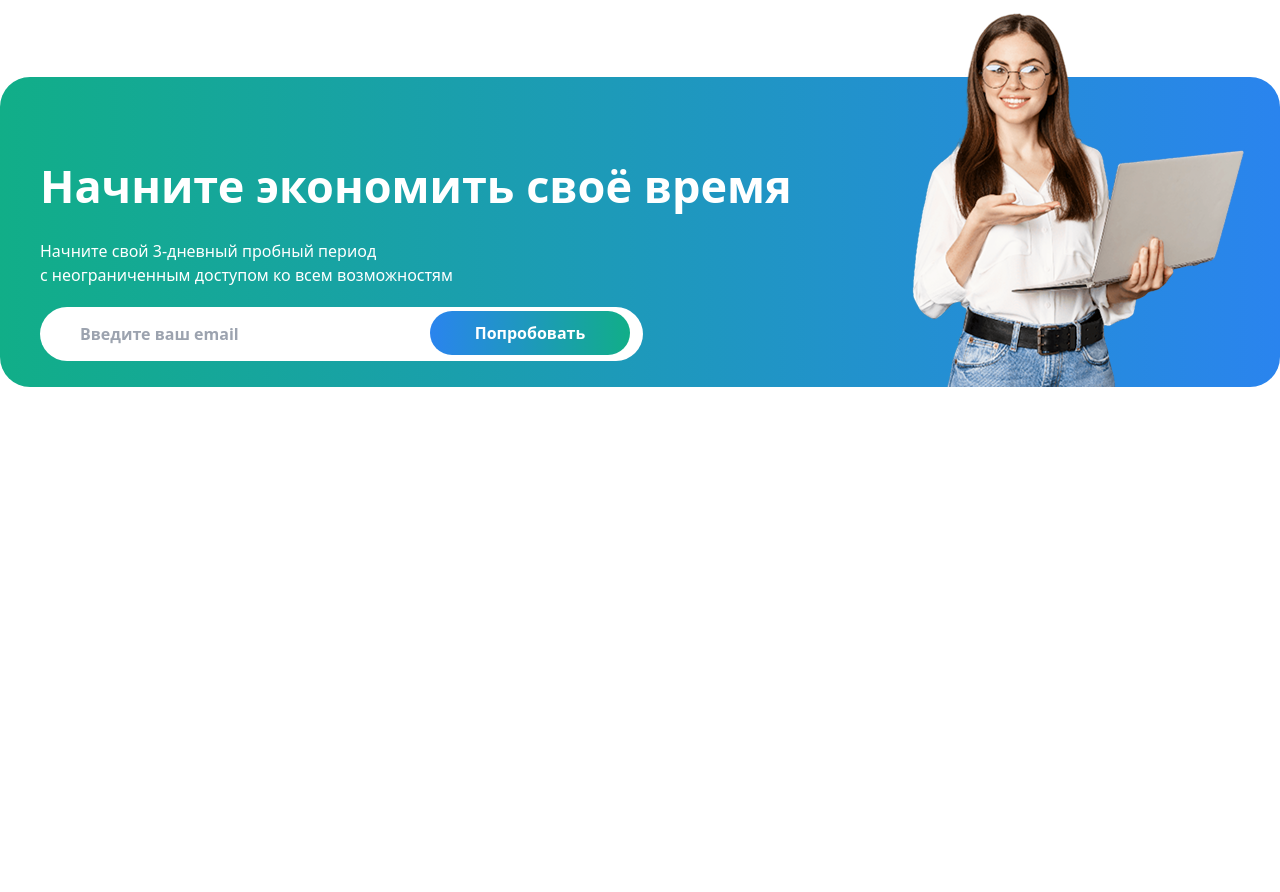
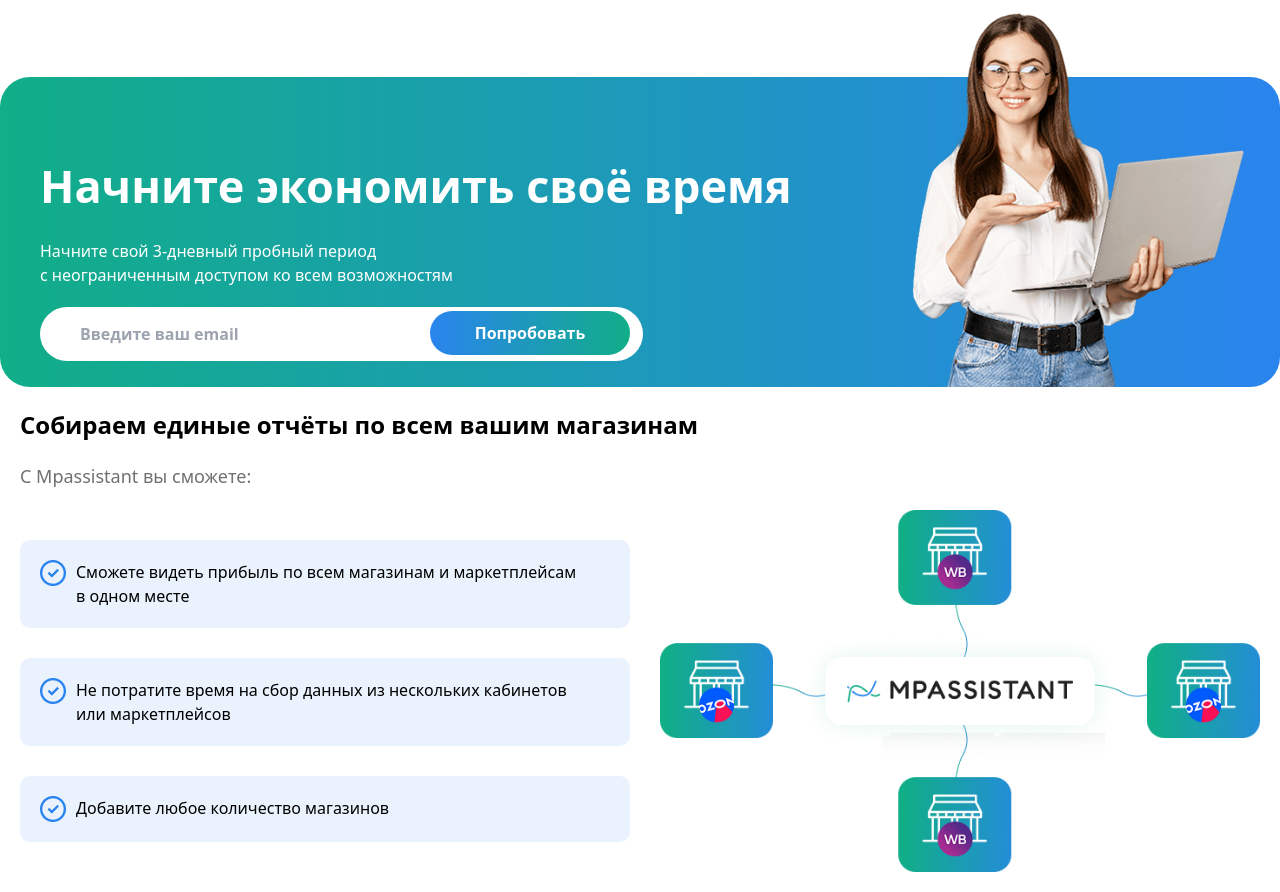
Before and after one commit to MuhammadEvazov/project5, a website: page src/index.html in a window 1280 px wide. Shown: the part 1831-2723 px from the top of the page. Before the commit the page ends 2218 px from the top, so only its background shows below. Drawn offline with nearby package versions, Linux system fonts and the light colour scheme; files that its build step writes are made by us from their sources.

Commit message:
fifth section created successfully

```diff
--- a/src/index.html
+++ b/src/index.html
@@ -141,9 +141,9 @@
             </article>
         </section>
 
-        <section class="section4 p-[20px] lg-[w-90%] lg:m-auto lg:max-w-[1300px] flex flex-col lg:flex-row items-center bg-gradient-to-r from-[#11AE88] to-[#2A84EE] lg:rounded-[30px] lg:h-[310px] lg:mt-[100px]">
-            <aside
-                class="p-[20px] text-[white] flex flex-col items-start gap-[20px] lg:w-[100%] lg:h-[200px]">
+        <section
+            class="section4 p-[20px] lg-[w-90%] lg:m-auto lg:max-w-[1300px] flex flex-col lg:flex-row items-center bg-gradient-to-r from-[#11AE88] to-[#2A84EE] lg:rounded-[30px] lg:h-[310px] lg:mt-[100px]">
+            <aside class="p-[20px] text-[white] flex flex-col items-start gap-[20px] lg:w-[100%] lg:h-[200px]">
                 <h1 class="text-[25px] lg:text-[45px] text-white font-[900]">Начните экономить своё время</h1>
                 <p>Начните свой 3-дневный пробный период <br> с неограниченным доступом ко всем возможностям</p>
                 <input class="font-[600] py-[15px] px-[40px] rounded-[30px] w-[73%]" type="email"
@@ -153,6 +153,29 @@
             </aside>
             <img class="lg:relative top-[-37px]" src="./Images/[removal 1.png" alt="">
         </section>
+
+        <section class="section5 p-[20px] lg-[w-90%] lg:m-auto lg:max-w-[1300px] flex flex-col items-start gap-[20px]">
+            <h2 class="text-[24px] font-[700]">Собираем единые отчёты по всем вашим магазинам</h2>
+            <p class="text-[18px] text-[#707070]">C Mpassistant вы сможете:</p>
+            <aside class="flex flex-col items-start gap-[30px] lg:flex-row lg:items-center">
+                <div class="flex flex-col items-start gap-[30px]">
+                    <div class="p-[20px] lg:w-[100%] rounded-[10px] flex justify-between items-start gap-[10px] bg-[#EAF3FD]">
+                        <img src="./Images/Vector (18).png" alt="">
+                        <p>Сможете видеть прибыль по всем магазинам и маркетплейсам в одном месте</p>
+                    </div>
+                    <div class="p-[20px] lg:w-[100%] rounded-[10px] flex justify-between items-start gap-[10px] bg-[#EAF3FD]">
+                        <img src="./Images/Vector (18).png" alt="">
+                        <p>Не потратите время на сбор данных из нескольких кабинетов или маркетплейсов</p>
+                    </div>
+                    <div class="p-[20px] lg:w-[100%] rounded-[10px] flex  items-start gap-[10px] bg-[#EAF3FD]">
+                        <img src="./Images/Vector (18).png" alt="">
+                        <p>Добавите любое количество магазинов</p>
+                    </div>
+                </div>
+                <img class="lg:w-[600px]" src="./Images/Frame 32.png" alt="">
+            </aside>
+        </section>
+
     </main>
 </body>
 
```
Also changed, not shown: src/Images/Frame 32.png (added), src/Images/Vector (18).png (added), 1 other file.
